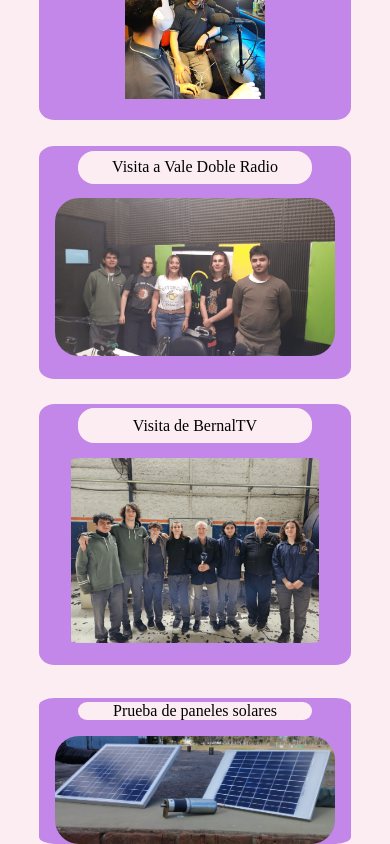
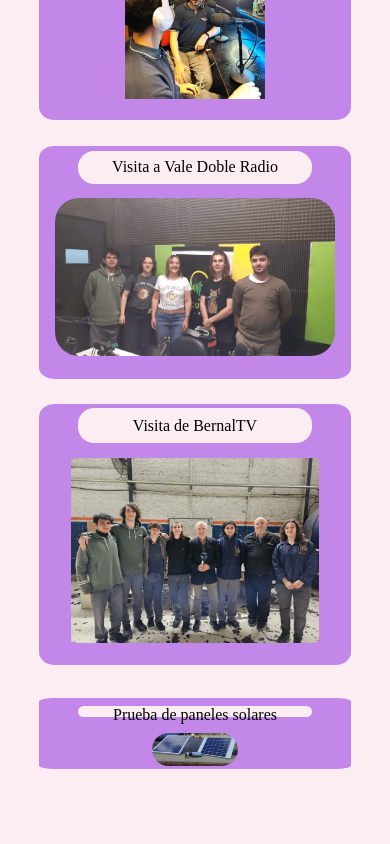
Before and after one commit to impatrq/gravicap, a Vue app in the folder gravicap_web/: page /galeria in a window 390 px wide. Shown: the part 1386-2230 px from the top of the page. After the commit the page ends 2155 px from the top, so only its background shows below. Built offline with nearby package versions, Linux system fonts and the light colour scheme.

Commit message:
Update GaleriaView.vue

```diff
--- a/gravicap_web/src/views/GaleriaView.vue
+++ b/gravicap_web/src/views/GaleriaView.vue
@@ -169,6 +169,11 @@
     .grid_1 {
                 .imagenes {
                             margin-bottom: 1vw;
+                }
+    }
+    .grid_8 {
+                .imagenes {
+                            max-width: 22vw;
                 }
     }
 }
```
